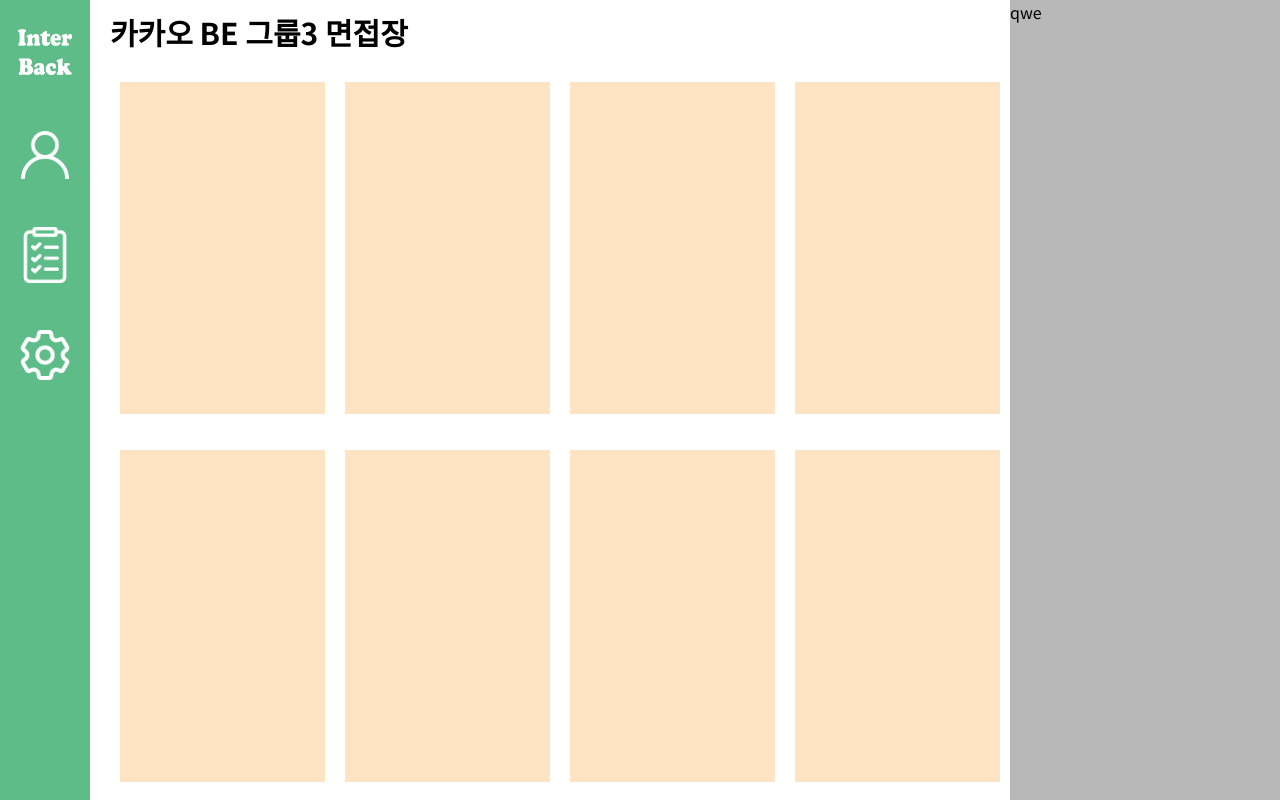
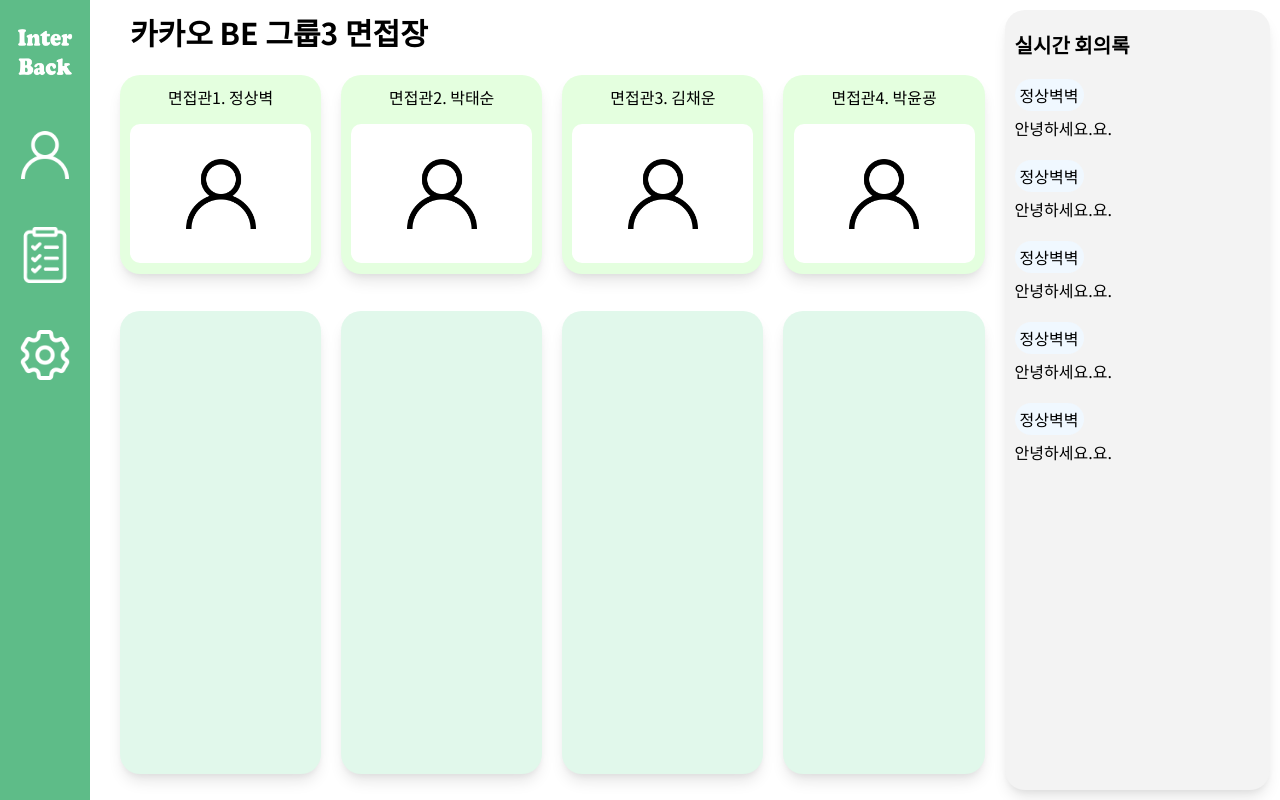
Before and after one commit to JeongSangByuk/InterBack_FE, a Vue app in the folder vue_test/: page /interview-room in a window 1280 px wide. Built offline with nearby package versions, Linux system fonts and the light colour scheme.

Commit message:
[ADD] interview room video frame

```diff
--- a/vue_test/src/assets/scss/2_pages/interview-room.scss
+++ b/vue_test/src/assets/scss/2_pages/interview-room.scss
@@ -14,36 +14,112 @@
   flex-direction: column;
 
   width: 100%;
-  height: 100%;
 
   &__title {
     font-size: 30px;
     font-weight: $font-bold;
-    margin: 10px 0 10px 0;
+    margin: 10px 0 10px 20px;
   }
 }
 
 .text-record-container {
-
   display: flex;
   flex-direction: column;
 
   width: 30%;
-  height: 100%;
-  background-color: rgba(20, 20, 20, 0.3);
+  height: auto;
+  background-color: #f3f3f3;
+  border-radius: 20px;
+  margin: 10px;
+  box-shadow: $shadow-interview-room-item;
+  &__title {
+    font-size: 20px;
+    font-weight: $font-bold;
+    margin: 20px 0 20px 10px;
+  }
+}
+
+.text-record-list {
+  padding: 0 10px 0 10px;
+  overflow: auto;
+}
+
+.chat {
+  margin: 0 0 20px 0;
+  &__name {
+    width: fit-content;
+    height: fit-content;
+    font-size: 16px;
+    background-color: aliceblue;
+    border-radius: 20px;
+    white-space: nowrap;
+    padding: 4px 5px 4px 5px;
+    margin: 0 0 5px 0;
+  }
+
+  &__contents {
+    font-size: 16px;
+  }
 }
 
 .interviwer-container {
   display: flex;
   flex-direction: row;
-  flex-grow: 1;
+  height: 30%;
   align-items: center;
 }
 
-.test {
+.interviwee-container {
+  display: flex;
+  flex-direction: row;
+  height: 70%;
+  align-items: center;
+}
+
+.interviewer {
+  display: flex;
+  flex-direction: column;
+  overflow: hidden;
+
   width: 25%;
   height: 90%;
   margin: 0 10px 0 10px;
+  border-radius: 20px;
+  box-shadow: $shadow-interview-room-item;
+  background-color: $color-main-sub2;
+  align-items: center;
 
-  background-color: bisque;
+  &__name {
+    position: relative;
+    left: 0;
+    text-align: center;
+    margin: 10px 0 10px 0;
+  }
+
+  &__video {
+    display: flex;
+
+    width: 90%;
+    height: 70%;
+    background-color: white;
+    margin: 5px;
+    border-radius: 10px;
+    align-items: center;
+    justify-content: center;
+    overflow: hidden;
+
+    img {
+      width: 70px;
+      height: 70px;
+    }
+  }
 }
+
+.interviewee {
+  width: 25%;
+  height: 90%;
+  margin: 0 10px 0 10px;
+  border-radius: 20px;
+  box-shadow: $shadow-interview-room-item;
+  background-color: $color-main-sub;
+}
--- a/vue_test/src/assets/scss/common.scss
+++ b/vue_test/src/assets/scss/common.scss
@@ -1,8 +1,11 @@
 $color-main: #5ebc88;
 $color-main-sub: #e1f8eb;
+$color-main-sub2: #e4ffdf;
 $color-main-focused: #069943;
 
 $shadow-default: 0px 17px 20px -18px rgba(0, 0, 0, 1);
+$shadow-interview-room-item: rgba(0, 0, 0, 0.1) 0px 10px 15px -3px,
+  rgba(0, 0, 0, 0.05) 0px 4px 6px -2px;
 
 * {
   padding: 0;
--- a/vue_test/src/views/2_pages/InterviewRoom.vue
+++ b/vue_test/src/views/2_pages/InterviewRoom.vue
@@ -3,19 +3,64 @@
     <div class="video-container">
       <p class="video-container__title">카카오 BE 그룹3 면접장</p>
       <div class="interviwer-container">
-        <div class="test"></div>
-        <div class="test"></div>
-        <div class="test"></div>
-        <div class="test"></div>
+        <div class="interviewer">
+          <p class="interviewer__name">면접관1. 정상벽</p>
+          <div class="interviewer__video">
+            <img src="img/img_user_interview.png" />
+          </div>
+        </div>
+        <div class="interviewer">
+          <p class="interviewer__name">면접관2. 박태순</p>
+          <div class="interviewer__video">
+            <img src="img/img_user_interview.png" />
+          </div>
+        </div>
+        <div class="interviewer">
+          <p class="interviewer__name">면접관3. 김채운</p>
+          <div class="interviewer__video">
+            <img src="img/img_user_interview.png" />
+          </div>
+        </div>
+        <div class="interviewer">
+          <p class="interviewer__name">면접관4. 박윤굥</p>
+          <div class="interviewer__video">
+            <img src="img/img_user_interview.png" />
+          </div>
+        </div>
       </div>
-      <div class="interviwer-container">
-        <div class="test"></div>
-        <div class="test"></div>
-        <div class="test"></div>
-        <div class="test"></div>
+      <div class="interviwee-container">
+        <div class="interviewee"></div>
+        <div class="interviewee"></div>
+        <div class="interviewee"></div>
+        <div class="interviewee"></div>
       </div>
     </div>
-    <div class="text-record-container">qwe</div>
+    <div class="text-record-container">
+      <p class="text-record-container__title">실시간 회의록</p>
+      <div class="text-record-list">
+        <div class="chat">
+          <p class="chat__name">정상벽벽</p>
+          <p class="chat__contents">안녕하세요.요.</p>
+        </div>
+        <div class="chat">
+          <p class="chat__name">정상벽벽</p>
+          <p class="chat__contents">안녕하세요.요.</p>
+        </div>
+        <div class="chat">
+          <p class="chat__name">정상벽벽</p>
+          <p class="chat__contents">안녕하세요.요.</p>
+        </div>
+
+        <div class="chat">
+          <p class="chat__name">정상벽벽</p>
+          <p class="chat__contents">안녕하세요.요.</p>
+        </div>
+        <div class="chat">
+          <p class="chat__name">정상벽벽</p>
+          <p class="chat__contents">안녕하세요.요.</p>
+        </div>
+      </div>
+    </div>
   </div>
 </template>
 
```
Also changed, not shown: vue_test/public/img/img_user_interview.png (added).
